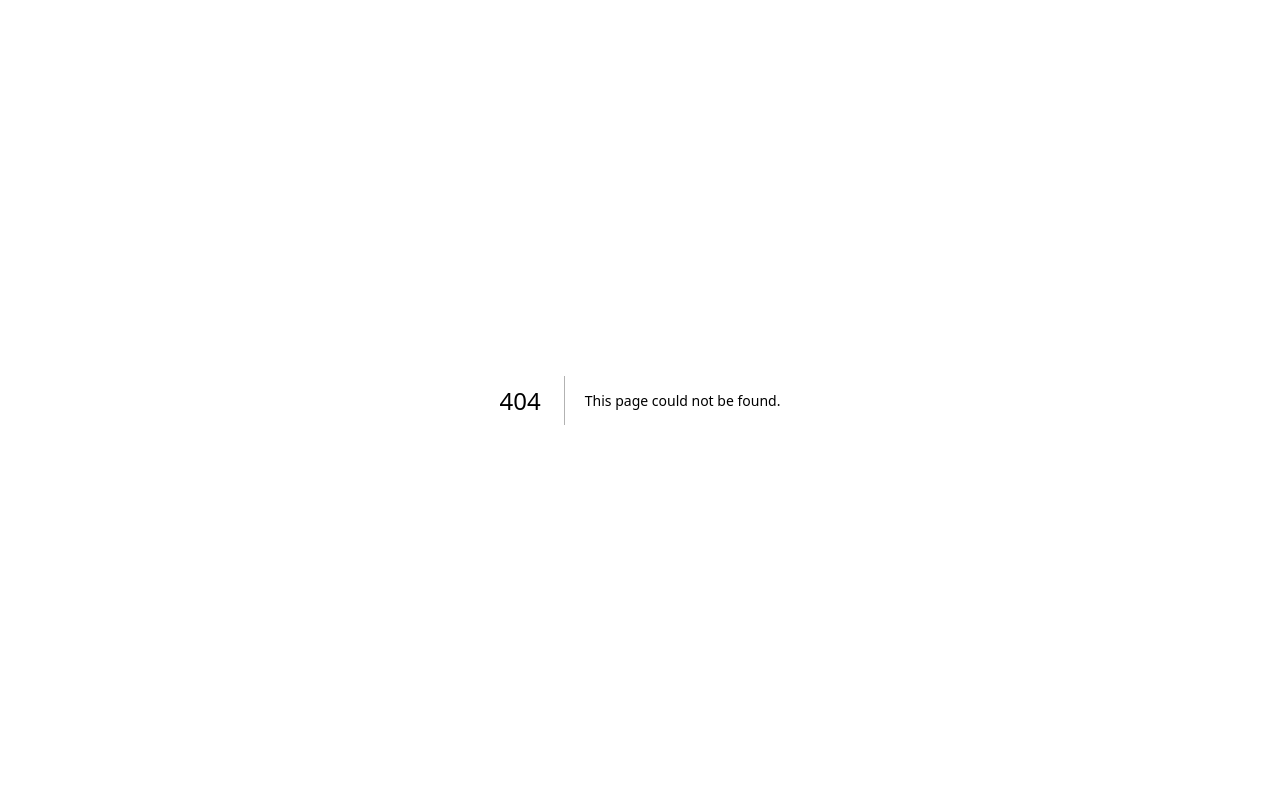
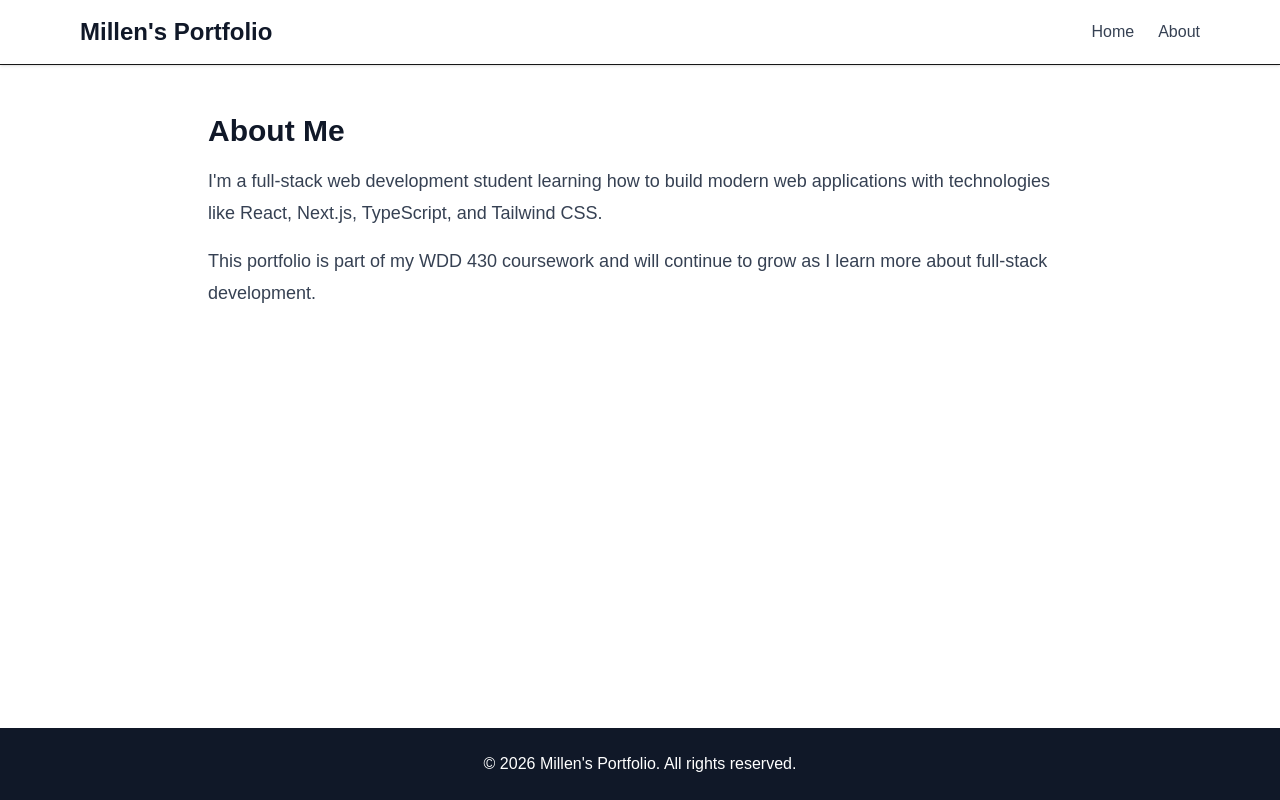
Before and after one commit to millen-morn23/wdd430-portfolio, a Next.js app: page /about in a window 1280 px wide. Before the commit this address had no page. Built offline with nearby package versions, Linux system fonts and the light colour scheme.

Commit message:
Add portfolio layout and components

```diff
--- /dev/null
+++ b/app/about/page.tsx
@@ -0,0 +1,22 @@
+export default function About() {
+  return (
+    <main className="mx-auto max-w-4xl px-4 py-12">
+      <section>
+        <h1 className="mb-4 text-3xl font-bold text-gray-900">
+          About Me
+        </h1>
+
+        <p className="text-lg leading-8 text-gray-700">
+          I'm a full-stack web development student learning how to build
+          modern web applications with technologies like React, Next.js,
+          TypeScript, and Tailwind CSS.
+        </p>
+
+        <p className="mt-4 text-lg leading-8 text-gray-700">
+          This portfolio is part of my WDD 430 coursework and will continue
+          to grow as I learn more about full-stack development.
+        </p>
+      </section>
+    </main>
+  );
+}
--- /dev/null
+++ b/app/api/hello/route.ts
@@ -0,0 +1,3 @@
+export async function GET() {
+  return Response.json({ message: "Hello from Next.js API!" });
+}
--- a/app/layout.tsx
+++ b/app/layout.tsx
@@ -1,6 +1,8 @@
 import type { Metadata } from "next";
 import { Geist, Geist_Mono } from "next/font/google";
 import "./globals.css";
+import Header from "@/components/Header";
+import Footer from "@/components/Footer";
 
 const geistSans = Geist({
   variable: "--font-geist-sans",
@@ -13,8 +15,8 @@ const geistMono = Geist_Mono({
 });
 
 export const metadata: Metadata = {
-  title: "Create Next App",
-  description: "Generated by create next app",
+  title: "Millen's Portfolio",
+  description: "A portfolio of my web development projects.",
 };
 
 export default function RootLayout({ children }: LayoutProps<"/">) {
@@ -23,7 +25,11 @@ export default function RootLayout({ children }: LayoutProps<"/">) {
       lang="en"
       className={`${geistSans.variable} ${geistMono.variable} h-full antialiased`}
     >
-      <body className="min-h-full flex flex-col">{children}</body>
+      <body className="min-h-full flex flex-col">
+        <Header />
+        <main className="flex-1">{children}</main>
+        <Footer />
+      </body>
     </html>
   );
 }
--- /dev/null
+++ b/components/Footer.tsx
@@ -0,0 +1,12 @@
+export default function Footer() {
+  return (
+    <footer className="mt-12 border-t bg-gray-900 py-6 text-white">
+      <div className="mx-auto max-w-6xl px-4 text-center">
+        <p>
+          &copy; {new Date().getFullYear()} Millen's Portfolio. All rights
+          reserved.
+        </p>
+      </div>
+    </footer>
+  );
+}
--- /dev/null
+++ b/components/Header.tsx
@@ -0,0 +1,35 @@
+import Link from "next/link";
+
+export default function Header() {
+  return (
+    <header className="border-b bg-white shadow-sm">
+      <nav
+        className="mx-auto flex max-w-6xl items-center justify-between px-4 py-4"
+        aria-label="Main navigation"
+      >
+        <Link href="/" className="text-2xl font-bold text-gray-900">
+          Millen's Portfolio
+        </Link>
+
+        <ul className="flex gap-6">
+          <li>
+            <Link
+              href="/"
+              className="text-gray-700 hover:text-blue-600 hover:underline"
+            >
+              Home
+            </Link>
+          </li>
+          <li>
+            <Link
+              href="/about"
+              className="text-gray-700 hover:text-blue-600 hover:underline"
+            >
+              About
+            </Link>
+          </li>
+        </ul>
+      </nav>
+    </header>
+  );
+}
--- /dev/null
+++ b/components/ProjectCard.tsx
@@ -0,0 +1,38 @@
+interface ProjectCardProps {
+  title: string;
+  description: string;
+  technologies: string[];
+  link?: string;
+}
+
+export default function ProjectCard({
+  title,
+  description,
+  technologies,
+  link,
+}: ProjectCardProps) {
+  return (
+    <article className="rounded-lg border border-gray-200 bg-white p-6 shadow-sm transition-shadow hover:shadow-md">
+      <h2 className="mb-3 text-xl font-bold text-gray-900">{title}</h2>
+
+      <p className="mb-4 text-gray-700">{description}</p>
+
+      <p className="text-sm text-gray-600">
+        <strong>Technologies:</strong> {technologies.join(", ")}
+      </p>
+
+      {link && (
+        <p className="mt-4">
+          <a
+            href={link}
+            target="_blank"
+            rel="noopener noreferrer"
+            className="font-medium text-blue-600 hover:underline"
+          >
+            View Project
+          </a>
+        </p>
+      )}
+    </article>
+  );
+}
--- /dev/null
+++ b/components/ProjectList.tsx
@@ -0,0 +1,25 @@
+import ProjectCard from "./ProjectCard";
+
+interface Project {
+  title: string;
+  description: string;
+  technologies: string[];
+  link?: string;
+}
+
+interface ProjectListProps {
+  projects: Project[];
+}
+
+export default function ProjectList({ projects }: ProjectListProps) {
+  return (
+    <section
+      className="grid gap-6 md:grid-cols-2"
+      aria-label="Portfolio projects"
+    >
+      {projects.map((project) => (
+        <ProjectCard key={project.title} {...project} />
+      ))}
+    </section>
+  );
+}
```
